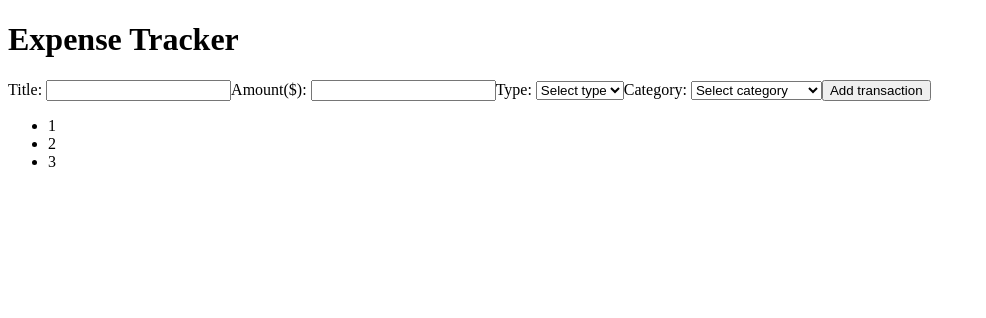
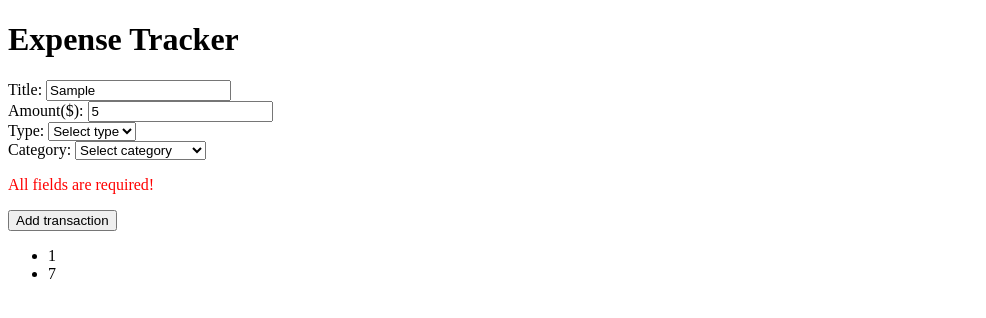
Before and after one commit to Kylian1592005/expense-tracker, a React (Vite) app: page / in a window 1280 px wide. Both pictures are taken after typing "Sample", "5" into the empty fields and a click on the button "Add transaction". Shown: the top 318 px of the page, without its empty margins (0-986 px from the left). Built offline with nearby package versions, Linux system fonts and the light colour scheme.

Commit message:
Refactor TransactionForm to improve validation and handle form submission

```diff
--- a/src/App.jsx
+++ b/src/App.jsx
@@ -12,7 +12,7 @@ const data = [
     date: "2026-10-07",
   },
   {
-    id: 2,
+    id: 7,
     title: "Shopping",
     amount: 45.5,
     type: "expense",
--- a/src/components/TransactionForm.jsx
+++ b/src/components/TransactionForm.jsx
@@ -12,8 +12,12 @@ export default function TransactionForm({
   };
 
   const [inputForm, setInputForm] = useState(initialForm);
+  const [checkInput, setCheckInput] = useState(false);
+  const [checkAmountValid, setCheckAmountValid] = useState(false);
 
-  const DEFAULT_CATEGORIES = [
+  const DEFAULT_VALUES = {
+    types: ["expense", "income"],
+    categories: [
       "Food & Dining",
       "Housing & Utilities",
       "Transportation",
@@ -21,32 +25,57 @@ export default function TransactionForm({
       "Shopping",
       "Salary",
       "Other",
-  ];
-
-  const DEFAULT_TYPE = ["expense", "income"];
+    ],
+  };
 
   const handleInputChange = (id, value) => {
     setInputForm((prevForm) => ({
       ...prevForm,
       [id]: value,
     }));
+    if (id === "amount") {
+      if (value > 0) {
+        setCheckAmountValid(false);
+      }
+    }
   };
 
   const newId = storedTransactions.reduce((max, currentValue) => {
-    return Number(currentValue.id) > Number(max) ? currentValue.id : max.id;
+    return Number(currentValue.id) > Number(max)
+      ? Number(currentValue.id)
+      : Number(max);
   }, 0);
-  const formData = {
-    ...inputForm,
+
+  const handleAddTransaction = (e) => {
+    e.preventDefault();
+    const { title, amount, type, category } = inputForm;
+    const numericAmount = parseFloat(amount);
+
+    if (!title.trim() || !amount || !type || !category) {
+      setCheckInput(true);
+      return;
+    }
+
+    if (!Number.isFinite(numericAmount) || numericAmount <= 0) {
+      setCheckAmountValid(true);
+      return;
+    }
+
+    const newTransaction = {
+      title: title.trim(),
+      amount: numericAmount,
+      type,
+      category,
       id: newId ? newId + 1 : 1,
     };
-
-  const handleAddTransaction = () => {
-    setStoredTransactions((prev) => [...prev, formData]);
+    setStoredTransactions((prev) => [...prev, newTransaction]);
     setInputForm(initialForm);
+    setCheckInput(false);
+    setCheckAmountValid(false);
   };
 
   return (
-    <div>
+    <form onSubmit={handleAddTransaction}>
       <div>
         <label htmlFor="title">Title: </label>
         <input
@@ -55,15 +84,23 @@ export default function TransactionForm({
           value={inputForm.title}
           onChange={(e) => handleInputChange(e.target.id, e.target.value)}
         />
+      </div>
 
+      <div>
         <label htmlFor="amount">Amount($): </label>
         <input
           type="number"
           id="amount"
+          step="0.01"
           value={inputForm.amount}
           onChange={(e) => handleInputChange(e.target.id, e.target.value)}
         />
+        {checkAmountValid && (
+          <p style={{ color: "red" }}>Amount must be greater than 0</p>
+        )}
+      </div>
 
+      <div>
         <label htmlFor="type">Type: </label>
         <select
           id="type"
@@ -73,13 +110,15 @@ export default function TransactionForm({
           <option value="" disabled>
             Select type
           </option>
-          {DEFAULT_TYPE.map((type) => (
+          {DEFAULT_VALUES.types.map((type) => (
             <option key={type} value={type}>
               {type}
             </option>
           ))}
         </select>
+      </div>
 
+      <div>
         <label htmlFor="category">Category: </label>
         <select
           id="category"
@@ -89,15 +128,17 @@ export default function TransactionForm({
           <option value="" disabled>
             Select category
           </option>
-          {DEFAULT_CATEGORIES.map((cat) => (
+          {DEFAULT_VALUES.categories.map((cat) => (
             <option key={cat} value={cat}>
               {cat}
             </option>
           ))}
         </select>
+      </div>
 
-        <button onClick={handleAddTransaction}>Add transaction</button>
-      </div>
-    </div>
+      {checkInput && <p style={{ color: "red" }}>All fields are required!</p>}
+
+      <button type="submit">Add transaction</button>
+    </form>
   );
 }
```
Lines whose indentation alone changed are shown as unchanged.
